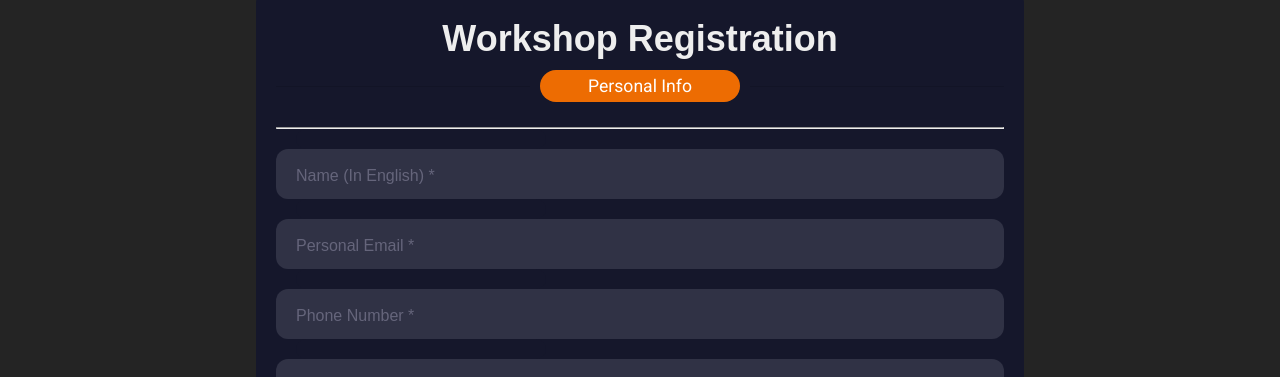
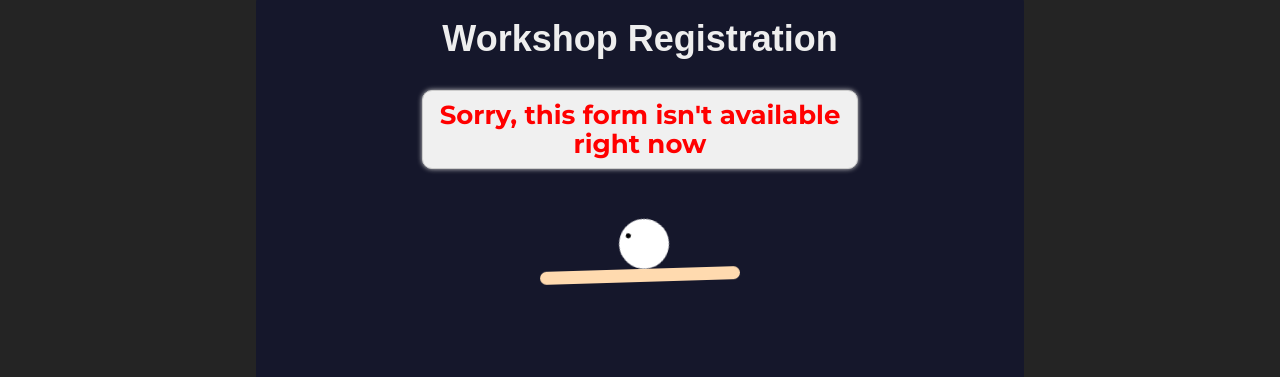
Before and after one commit to Deadreyo/SemiColon, a React (Vite) app: page /form in a window 1280 px wide. Shown: the part 559-936 px from the top of the page. Built offline with nearby package versions, Linux system fonts and the light colour scheme; a web font is replaced by a local one.

Commit message:
new file:   src/Components/Unavailable/Unavailable.css 	new file:   src/Components/Unavailable/Unavailable.tsx 	modified:   src/Pages/Form/Form.tsx

```diff
--- /dev/null
+++ b/src/Components/Unavailable/Unavailable.css
@@ -0,0 +1,74 @@
+/* Unavailable message */
+.form-unavailable-message {
+  width: 60%;
+  margin: 20px auto;
+  padding: 10px;
+  border: 1px solid #ccc;
+  background-color: #f0f0f0;
+  text-align: center;
+  border-radius: 10px;
+  box-shadow: 0 0 5px 0 #ccc;
+}
+.form-unavailable-message h2 {
+  color: #ff0000;
+  font-size: 26px;
+}
+/* ball loader */
+.ball-loader {
+  display: flex;
+  justify-content: center;
+  align-items: center;
+  margin: 100px 0;
+}
+.ball {
+  position: relative;
+  bottom: 50px;
+  left: calc(100% - 20px);
+  width: 50px;
+  height: 50px;
+  background: #fff;
+  border-radius: 50%;
+  animation: ball-move8234 3s ease-in-out 1s infinite alternate;
+}
+
+.ball::after {
+  position: absolute;
+  content: '';
+  top: 25px;
+  right: 5px;
+  width: 5px;
+  height: 5px;
+  background: #000;
+  border-radius: 50%;
+}
+
+.bar {
+  width: 200px;
+  height: 12.5px;
+  background: #FFDAAF;
+  border-radius: 30px;
+  transform: rotate(-15deg);
+  animation: up-down6123 3s ease-in-out 1s infinite alternate;
+}
+
+@keyframes up-down6123 {
+  from {
+    transform: rotate(-15deg);
+  }
+
+  to {
+    transform: rotate(15deg);
+  }
+}
+
+@keyframes ball-move8234 {
+  from {
+    left: calc(100% - 40px);
+    transform: rotate(360deg);
+  }
+
+  to {
+    left: calc(0% - 20px);
+    transform: rotate(0deg);
+  }
+}
--- /dev/null
+++ b/src/Components/Unavailable/Unavailable.tsx
@@ -0,0 +1,17 @@
+import './Unavailable.css'
+function Unavailable() {
+  return (
+    <div>
+      <div className="form-unavailable-message">
+        <h2>Sorry, this form isn't available right now</h2>
+      </div>
+      <div className="ball-loader">
+        <div className="bar">
+          <div className="ball"></div>
+        </div>
+      </div>
+    </div>
+  )
+}
+
+export default Unavailable
--- a/src/Pages/Form/Form.tsx
+++ b/src/Pages/Form/Form.tsx
@@ -6,6 +6,7 @@ import ThankYou from '../../Components/ThankYou/ThankYou'
 import Divider from '@mui/material/Divider'
 import Chip from '@mui/material/Chip'
 import SubmitError from '../../Components/SubmitError/SubmitError'
+import Unavailable from '../../Components/Unavailable/Unavailable'
 
 const formData = {
   name: '',
@@ -94,6 +95,7 @@ function Form() {
       select1 === 'No-track'
     )
   })
+  const [unavailableMessage,setUnavailableMessage] =useState(true)
   const handleChange = (
     event:
       | React.ChangeEvent<HTMLInputElement>
@@ -199,7 +201,9 @@ function Form() {
           <div id="top-form">
             <div className="title">Workshop Registration</div>
           </div>
-          {loading ? (
+          {unavailableMessage ? (
+            <Unavailable />
+          ) : loading ? (
             <Loading />
           ) : (
             <>
@@ -391,6 +395,7 @@ function Form() {
             </>
           )}
 
+
           {thankMessage && <ThankYou />}
         </form>
         <div className="err-btn-container">
```
